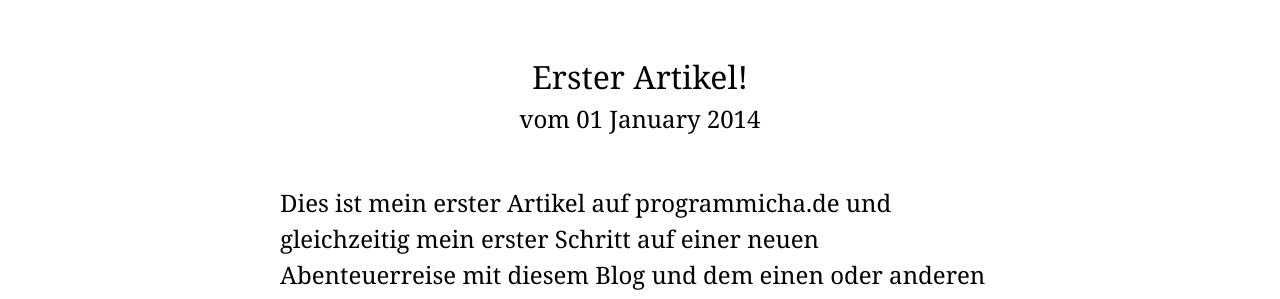
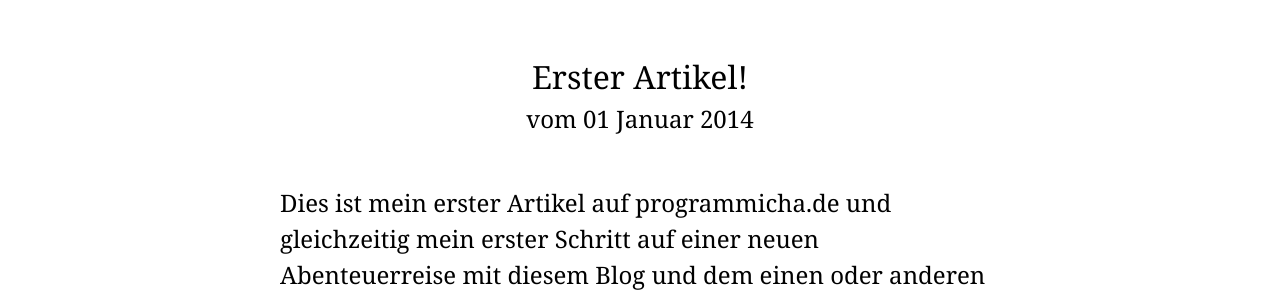
Before and after one commit to programmicha/programmicha.github.io, a Jekyll site: the page built from _posts/2014-01-01-artikel-erster.md, in a window 1280 px wide. Shown: the part 122-421 px from the top of the page. Built offline with Jekyll 4.4.1, drawn with Linux system fonts in a browser that asks for light colours; some of the changed lines change nothing that is shown.

Commit message:
added german date presentation, source https://gist.github.com/pattulus/3743007

```diff
--- a/_includes/header.html
+++ b/_includes/header.html
@@ -1,5 +1,5 @@
   <header>
     <p><a href="{{site.baseUrl}}/" title="Zur Startseite"><img alt="Site Logo" src="{{site.baseUrl}}/img/icon-programmicha.svg" height="64" width="64"/></a></p>
     <h1 itemprop="name">{{page.title}}</h1>
-    <time itemprop="datePublished" datetime="{{page.date}}">vom {{ page.date | date_to_long_string }}</time>
+    <time itemprop="datePublished" datetime="{{page.date}}">vom {{ page.date | date_to_long_string | replace:"January","Januar" | replace:"February","Februar" | replace:"March","März" | replace:"May","Mai" | replace:"June","Juni" | replace:"July","Juli" | replace:"October","Oktober" | replace:"December","Dezember" }}</time>
   </header>
```
